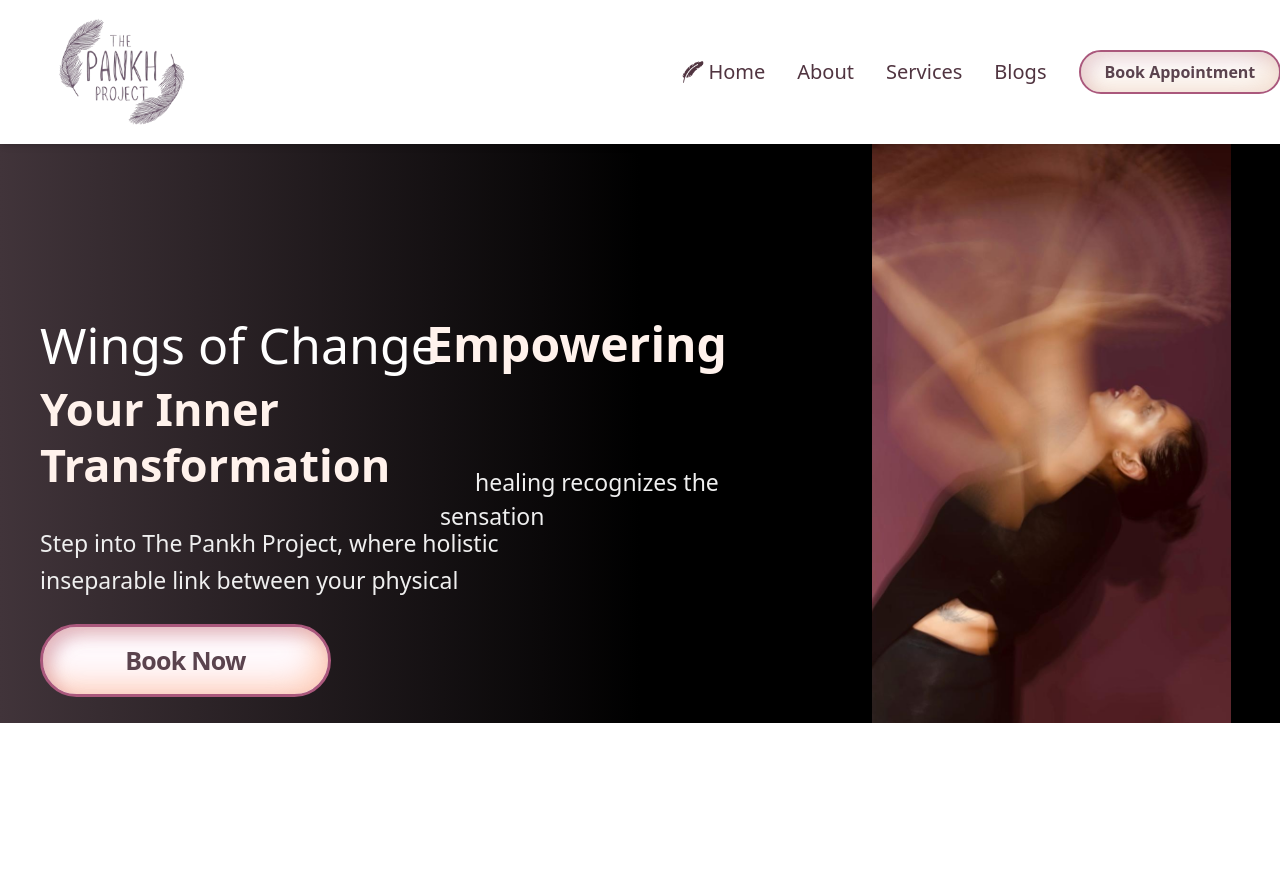
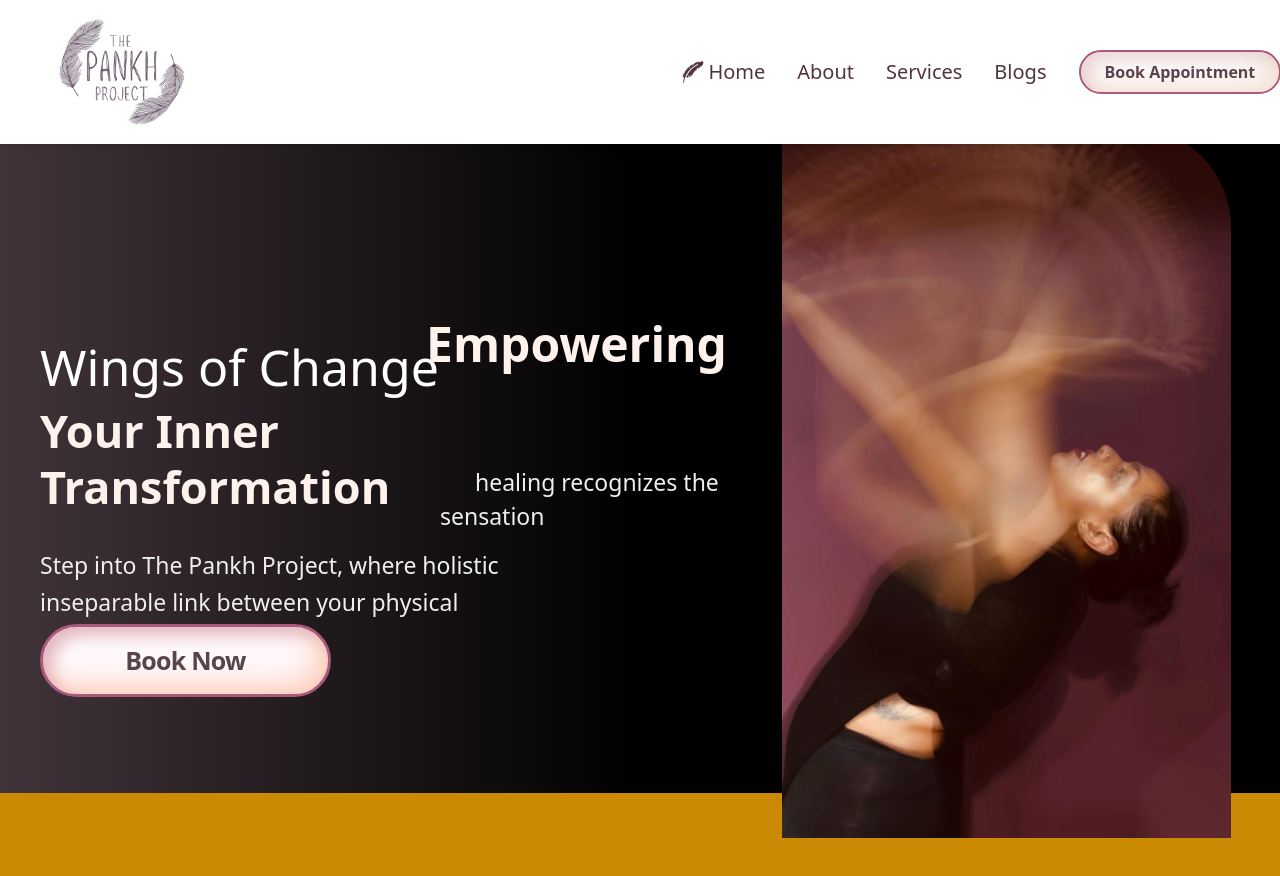
Before and after one commit to Sumit6569/Pankh-Project, a React (Vite) app: page / in a window 1280 px wide. Shown: the top 876 px of the page. Before the commit the page ends 848 px from the top, so only its background shows below. Built offline with nearby package versions, Linux system fonts and the light colour scheme.

Commit message:
third commit

```diff
--- a/src/screens/Home/sections/FrameByAnima/Hero.tsx
+++ b/src/screens/Home/sections/FrameByAnima/Hero.tsx
@@ -2,27 +2,27 @@ import React from "react";
 
 const Hero: React.FC = () => {
   return (
-    <section className="relative w-full h-[611px] bg-opacity-92">
+    <section className="relative w-full h-[781px] bg-yellow-600 bg-opacity-92">
       {/* Background gradient overlay */}
-      <div className="absolute w-full inset-0 bg-gradient-to-r from-[#41343a] via-[#000000] to-[#000000] opacity-[16]" />
+      <div className="absolute h-[681px] w-full inset-0 bg-gradient-to-r from-[#41343a] via-[#000000] to-[#000000] opacity-[16]" />
 
       {/* Decorative feather images */}
       {/* Decorative feather images */}
       <img
-        className="absolute w-[252px] h-[172px] right-[347px] top-[500px] bottom-0 right-[30%] z-0 opacity-95 rotate-[46deg]
+        className="absolute w-[252px] h-[172px] right-[347px] top-[500px] bottom-0 right-[30%] z-0 opacity-1 rotate-[46deg]
     mix-blend-soft-light filter blur-[1px]"
         alt="Decorative feather"
         src="/side.png"
       />
 
       <img
-        className="absolute w-[170px] h-[213px] top-0 right-0 z-0 opacity-25 rotate-[46deg]
-    mix-blend-soft-light filter blur-[1px]"
+        className="absolute w-[170px] h-[213px] top-0 right-0 z-0 opacity-55 rotate-[46deg]
+    mix-blend-soft-light filter blur-[1px] "
         alt="Decorative feather"
         src="/pic.png"
       />
 
-      <div className="relative h-[611px] w-[2100px]  z-10 max-w-7xl mx-auto px-10 py-20 flex flex-col md:flex-row items-center gap-16">
+      <div className="relative h-[655px] w-[2100px]  z-10 max-w-7xl mx-auto px-10 py-20 flex flex-col md:flex-row items-center gap-16">
         {/* Left Text Content */}
         <div className="flex-1 space-y-8  h-[426px] w-[576px] mt-[219px]">
           <h1 className="space-y-1 font-['Albert Sans']">
@@ -60,11 +60,11 @@ const Hero: React.FC = () => {
         </div>
 
         {/* Right Image */}
-        <div className="flex-1  h-[611px] w-[10px] ml-[9px]  flex justify-end items-center">
+        <div className="flex-1 ml-[9px] flex justify-end items-center overflow-visible">
           <img
             src="/hero-image.jpg"
             alt="Dancer"
-            className="w-[359px] h-[611px] mr-[9px] object-cover"
+            className="w-[449px] h-[711px] mr-[9px] mt-[85px] object-cover rounded-tr-[100px] "
           />
         </div>
       </div>
```
